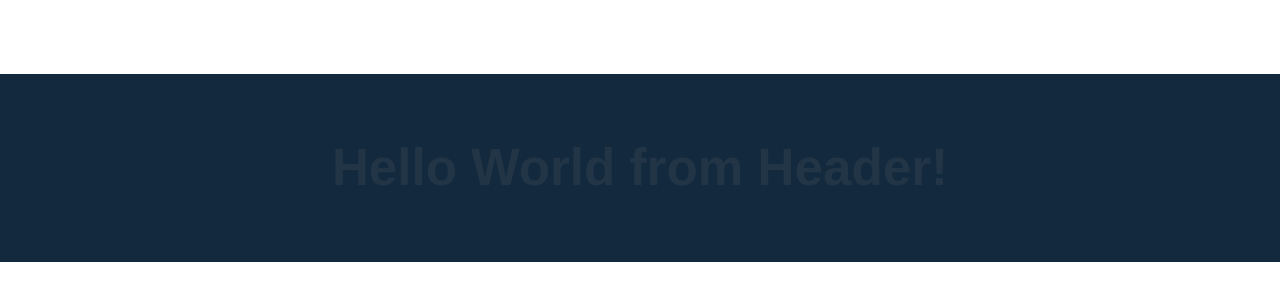
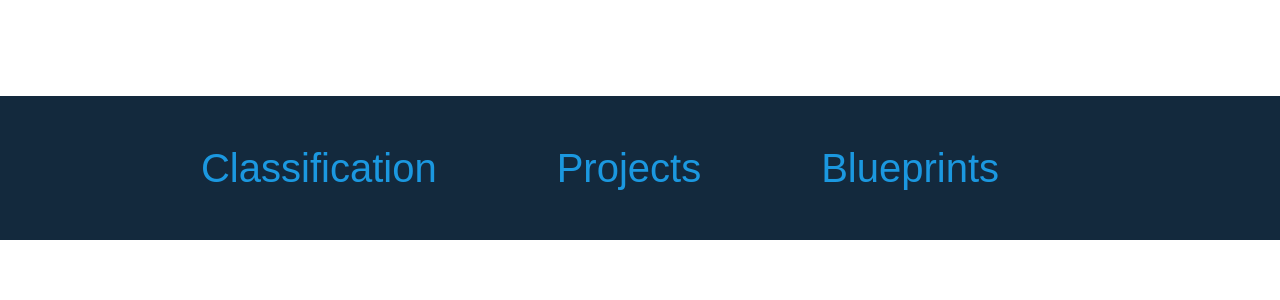
Before and after one commit to ProjectCED/CED-LLM, a React (Vite) app in the folder frontend/: page /app in a window 1280 px wide. Shown: the part 232-532 px from the top of the page. Built offline with nearby package versions, Linux system fonts and the light colour scheme.

Commit message:
UI for navigation menu

```diff
--- /dev/null
+++ b/frontend/src/Header.css
@@ -0,0 +1,32 @@
+/* Styles for the navigation bar, including padding. */
+nav {
+    padding: 10px;
+  }
+
+  /* Styles for the unordered list, removing bullet points and centering items. */
+  nav ul {
+    list-style-type: none;
+    display: flex;
+    justify-content: center;
+    padding: 0;
+    margin: 0;
+  }
+
+  /* Styles for list items, adding margin for spacing. */
+  nav li {
+    margin-right: 80px;
+  }
+
+  /* Styles for navigation links, including color, text decoration, font size, and padding. */
+  nav a {
+    color: #1B98E0;
+    text-decoration: none;
+    font-size: 40px;
+    padding: 5px 20px;
+  }
+
+  /* Styles for the active link, applying an underline and adjusting its position. */
+  nav a.active {
+    text-decoration: underline;
+    text-underline-offset: 10px;
+  }
--- a/frontend/src/Header.jsx
+++ b/frontend/src/Header.jsx
@@ -1,7 +1,41 @@
 import React from 'react';
+import { NavLink } from 'react-router-dom';
+import './Header.css';
 
 const Header = () => {
-  return <h1>Hello World from Header!</h1>;
-};
+    return (
+        <nav>
+          <ul>
+            <li>
+            <NavLink
+              to="/app/classification/file-download" // Path to the Classification page
+              className={({ isActive, isPending }) =>
+                // Check if the link is active or if the pathname starts with /app/classification
+                isActive || window.location.pathname.startsWith('/app/classification') ? 'active' : ''
+              }
+            >
+              Classification
+            </NavLink>
+            </li>
+            <li>
+              <NavLink
+                to="/app/projects"
+                className={({ isActive }) => isActive ? 'active' : ''}
+              >
+                Projects
+              </NavLink>
+            </li>
+            <li>
+              <NavLink
+                to="/app/blueprints"
+                className={({ isActive }) => isActive ? 'active' : ''}
+              >
+                Blueprints
+              </NavLink>
+            </li>
+          </ul>
+        </nav>
+      );
+  }
 
 export default Header;
```
